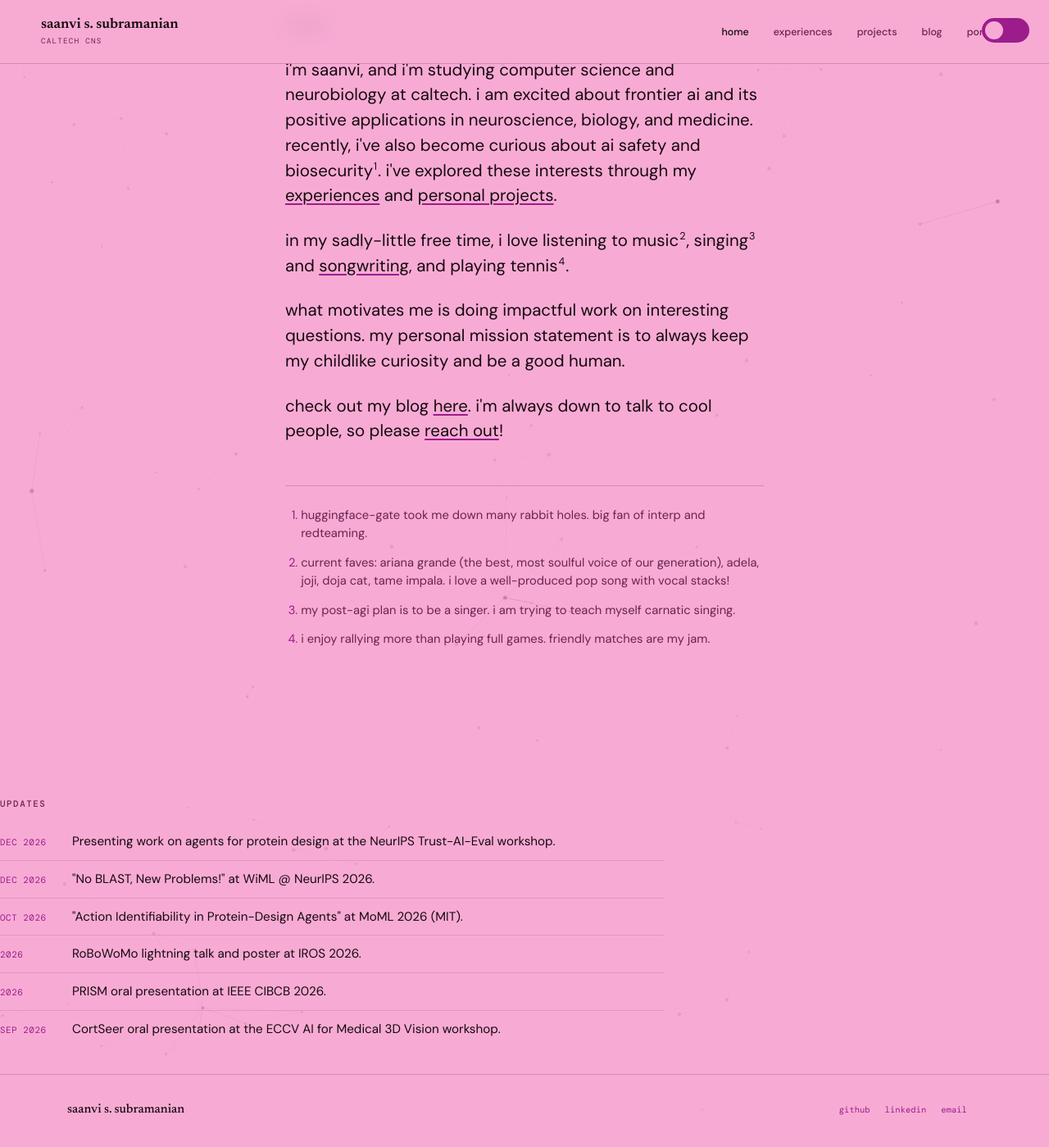
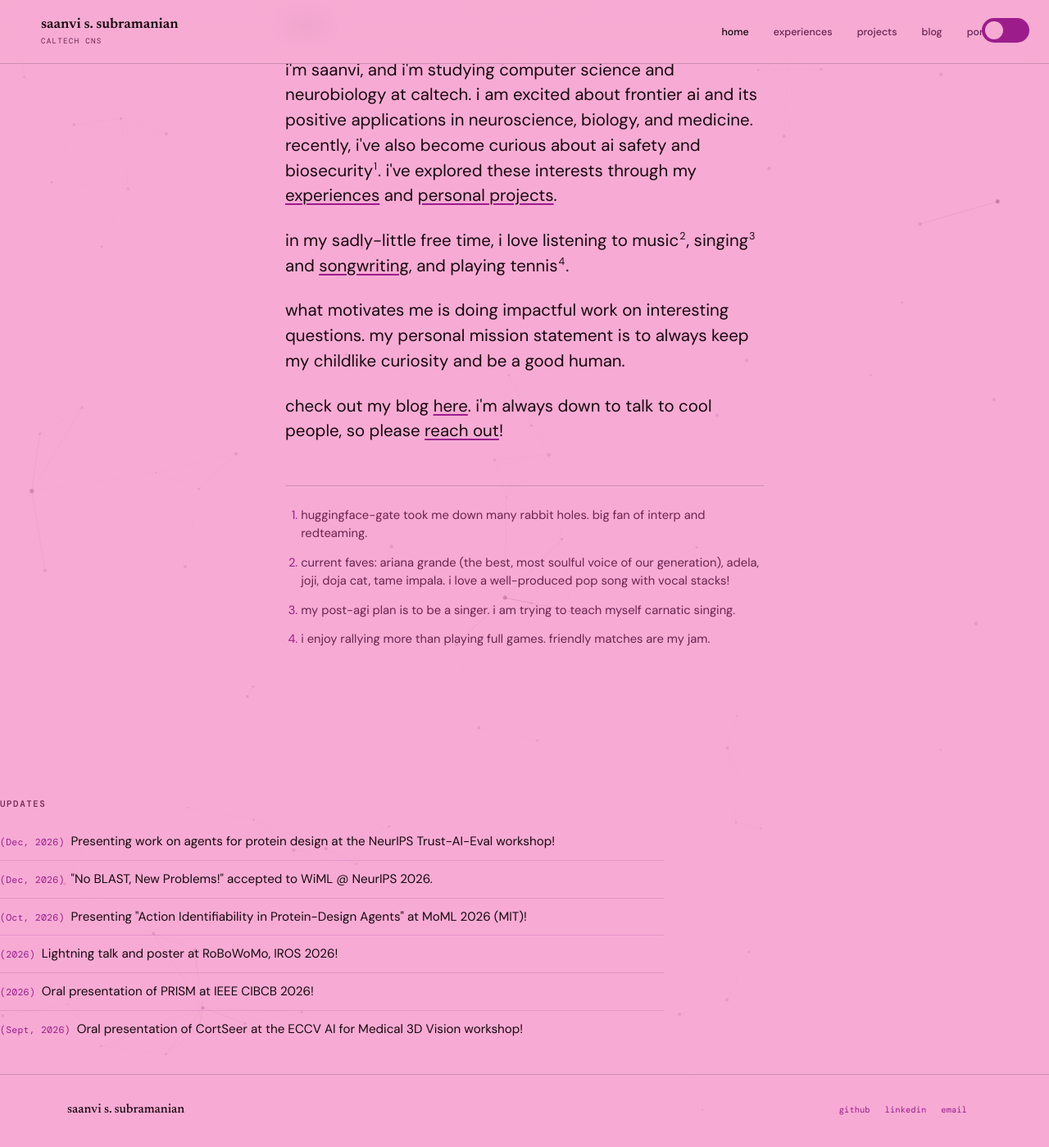
Before and after one commit to saanviiyer/saanviiyer.github.io, a Jekyll site: the page built from index.html, in a window 1280 px wide and 1400 px high, scrolled down 107 px. Shown: the whole window at 82% size. Built offline with Jekyll 4.4.1, drawn with Linux system fonts in a browser that asks for light colours; some web fonts are replaced.

Commit message:
Restyle updates with parenthetical dates, refine surgical video entry

```diff
--- a/assets/css/style.css
+++ b/assets/css/style.css
@@ -329,18 +329,11 @@ nav {
 }
 .recent-list li:first-child { border-top: none; }
 .recent-date {
-  display: inline-block;
-  min-width: 76px;
-  margin-right: 12px;
   color: var(--accent);
   font-family: var(--mono);
-  font-size: 0.68rem;
-  letter-spacing: 0.05em;
-  text-transform: uppercase;
-  vertical-align: baseline;
-}
-@media (max-width: 620px) {
-  .recent-date { display: block; min-width: 0; margin: 0 0 3px; }
+  font-size: 0.72rem;
+  letter-spacing: 0.02em;
+  margin-right: 8px;
 }
 
 .exp-group-heading {
--- a/index.html
+++ b/index.html
@@ -29,11 +29,11 @@ description: >-
 <section class="recent">
   <h2 class="section-heading">Updates</h2>
   <ul class="recent-list">
-    <li><span class="recent-date">Dec 2026</span>Presenting work on agents for protein design at the NeurIPS Trust-AI-Eval workshop.</li>
-    <li><span class="recent-date">Dec 2026</span>&quot;No BLAST, New Problems!&quot; at WiML @ NeurIPS 2026.</li>
-    <li><span class="recent-date">Oct 2026</span>&quot;Action Identifiability in Protein-Design Agents&quot; at MoML 2026 (MIT).</li>
-    <li><span class="recent-date">2026</span>RoBoWoMo lightning talk and poster at IROS 2026.</li>
-    <li><span class="recent-date">2026</span>PRISM oral presentation at IEEE CIBCB 2026.</li>
-    <li><span class="recent-date">Sep 2026</span>CortSeer oral presentation at the ECCV AI for Medical 3D Vision workshop.</li>
+    <li><span class="recent-date">(Dec, 2026)</span>Presenting work on agents for protein design at the NeurIPS Trust-AI-Eval workshop!</li>
+    <li><span class="recent-date">(Dec, 2026)</span>&quot;No BLAST, New Problems!&quot; accepted to WiML @ NeurIPS 2026.</li>
+    <li><span class="recent-date">(Oct, 2026)</span>Presenting &quot;Action Identifiability in Protein-Design Agents&quot; at MoML 2026 (MIT)!</li>
+    <li><span class="recent-date">(2026)</span>Lightning talk and poster at RoBoWoMo, IROS 2026!</li>
+    <li><span class="recent-date">(2026)</span>Oral presentation of PRISM at IEEE CIBCB 2026!</li>
+    <li><span class="recent-date">(Sept, 2026)</span>Oral presentation of CortSeer at the ECCV AI for Medical 3D Vision workshop!</li>
   </ul>
 </section>
--- a/pages/portfolio.html
+++ b/pages/portfolio.html
@@ -95,7 +95,7 @@ permalink: /pages/portfolio/
         <div class="exp-card-head">Caltech, with Yisong Yue</div>
         <div class="exp-card-body">
           <ul>
-            <li>Testing whether video foundation models actually use temporal information when assessing surgical movement.</li>
+            <li>Interpreting video foundation models for RCP.</li>
           </ul>
         </div>
       </div>
```
